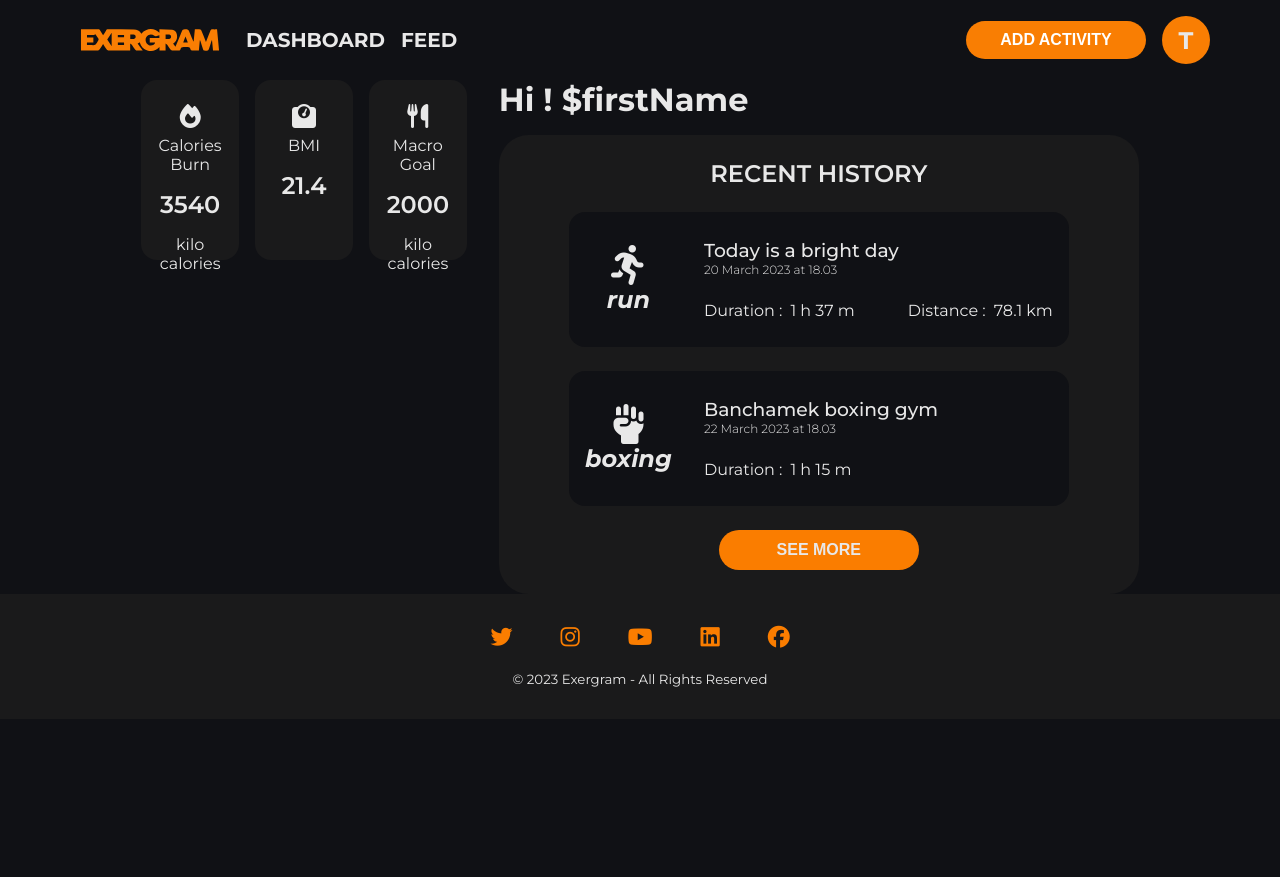
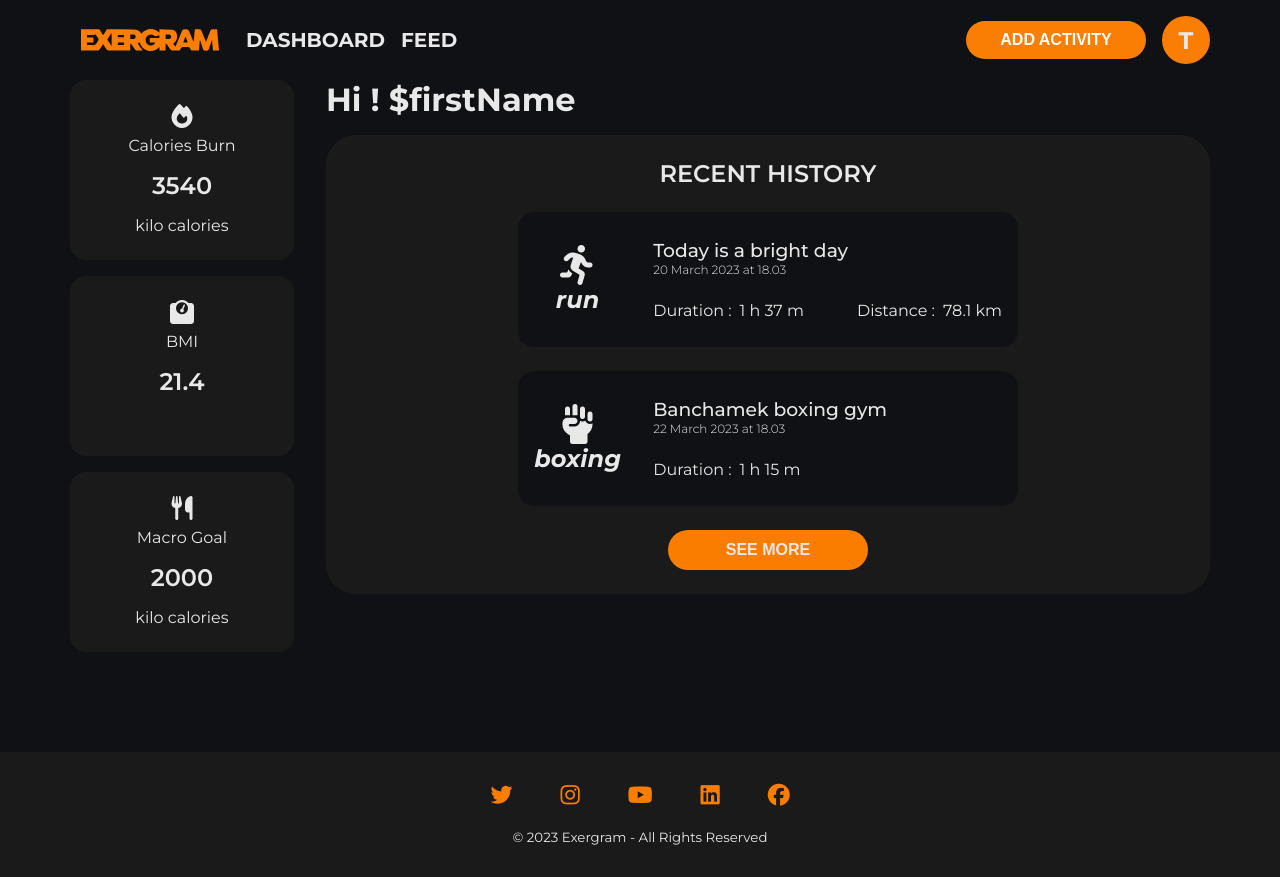
Before and after one commit to ryosantouchh/exergram-frontend-c1, a React (Vite) app: page /dashboard in a window 1280 px wide. Before the commit the page ends 800 px from the top, so only its background shows below. Built offline with nearby package versions, Linux system fonts and the light colour scheme; sample sign-in values are in the browser's storage; what date-and-time would draw is missing.

Commit message:
fix-dashboard

```diff
--- a/src/styles/Dashboard.css
+++ b/src/styles/Dashboard.css
@@ -5,6 +5,7 @@
 .dashboard-container {
   margin: auto;
   max-width: 1140px;
+  width: 100%;
   display: flex;
   background-color: var(--bg-color);
   gap: 32px;
@@ -107,7 +108,8 @@
 
 /* ----- dashboard right ----- */
 .dashboard-right {
-  width: 640px;
+  /* width: 640px; */
+  width: 900px;
   display: flex;
   flex-direction: column;
   gap: 16px;
@@ -219,7 +221,10 @@
 
 .summary-health-box {
   display: flex;
+  flex-direction: column;
+  width: 20%;
   gap: 16px;
+  margin-bottom: 100px;
 }
 
 .summary-health-icon i {
```
